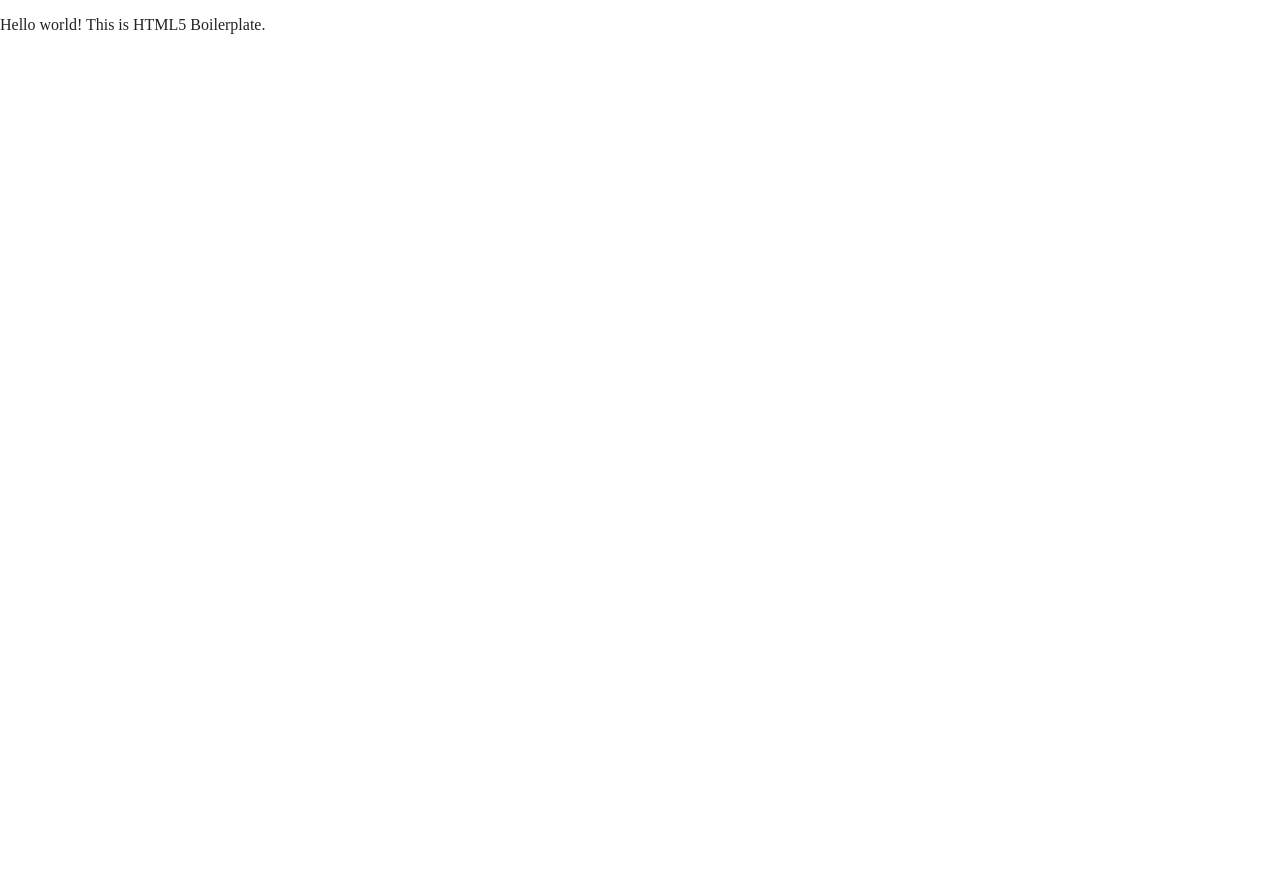
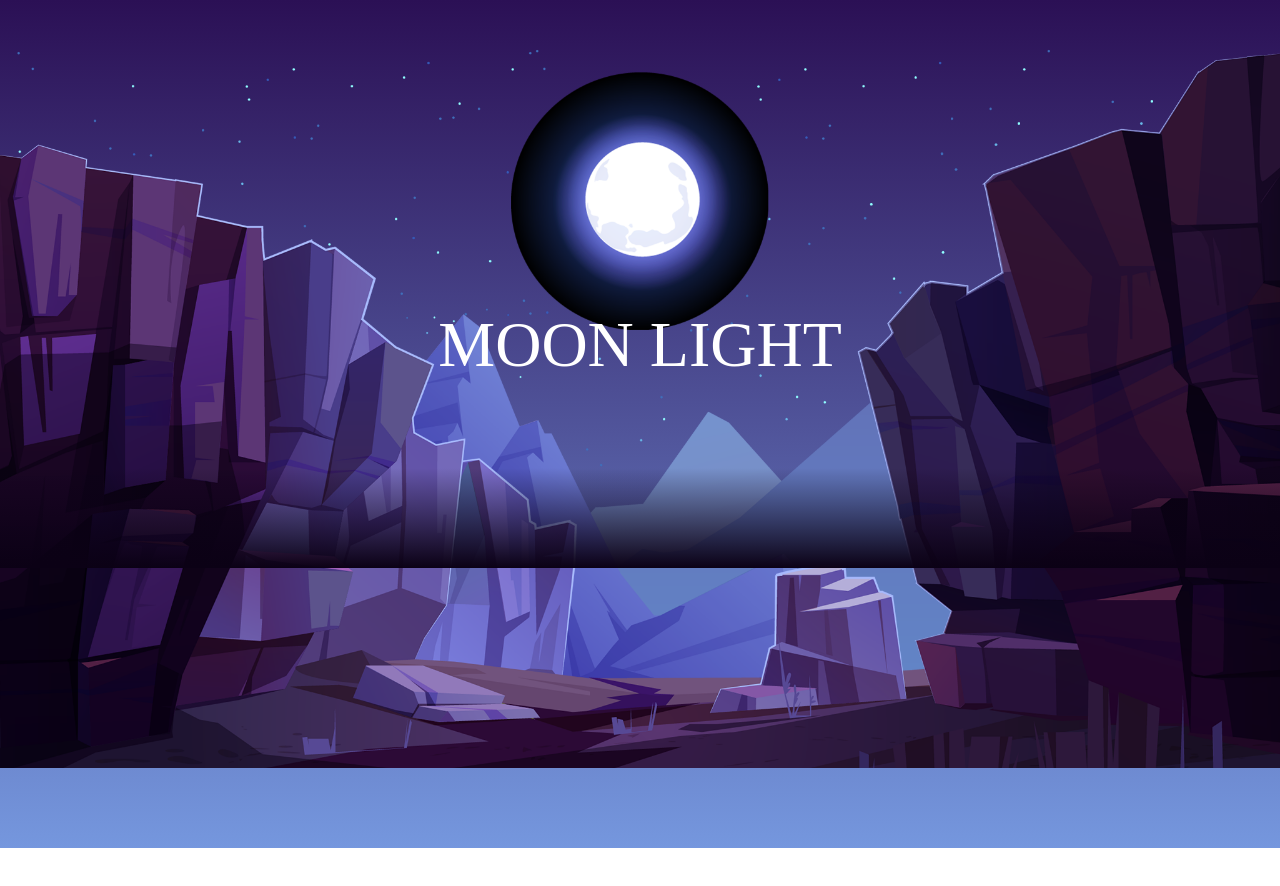
Before and after one commit to intelcoder/css-tricks, a website built with Parcel: page index.html in a window 1280 px wide. Shown: the top 886 px of the page. Before the commit the page ends 800 px from the top, so only its background shows below. Built offline with nearby package versions, Linux system fonts and the light colour scheme.

Commit message:
parellax basic

```diff
--- /dev/null
+++ b/css/parellax.css
@@ -0,0 +1,53 @@
+.main {
+  padding-top: 48px;
+  width: 100%;
+  height: 100vh;
+  background: linear-gradient(#2b1055, #7597de);
+}
+
+section {
+  width: 100%;
+  height: 65%;
+  position: relative;
+  display: flex;
+  align-items: center;
+  justify-content: center;
+}
+section::after {
+  content: "";
+  position: absolute;
+  background: linear-gradient(to top, #0B0115, transparent);
+  width: 100%;
+  height: 100px;
+  left: 0;
+  bottom: 0;
+}
+
+section img {
+  width: 100%;
+  position: absolute;
+  top: 0;
+  object-fit: cover;
+}
+
+section img#moon {
+  background-blend-mode: screen;
+}
+
+#text {
+  position: absolute;
+  top: 50%;
+  font-size: 4rem;
+  color: white;
+  text-transform: uppercase;
+  transform: translateX(-200%);
+
+
+}
+
+.long-text {
+  margin: 0;
+  padding: 24px;
+  background: #0B0115;
+  color: white;
+}
--- a/index.html
+++ b/index.html
@@ -18,6 +18,7 @@
 
   <link rel="stylesheet" href="css/normalize.css">
   <link rel="stylesheet" href="css/main.css">
+  <link rel="stylesheet" href="css/parellax.css">
 
   <meta name="theme-color" content="#fafafa">
 </head>
@@ -25,10 +26,43 @@
 <body>
 
   <!-- Add your site or application content here -->
-  <p>Hello world! This is HTML5 Boilerplate.</p>
+  <div class="main">
+
+    <section>
+      <img id="star" src="/img/stars.png" />
+      <img id="moon" src="/img/moon.png" />
+      <img id="mBehind" src="/img/mountains_behind.png" />
+      <div id="text">Moon light</div>
+      <img id="mFront" src="/img/mountains_front.png" />
+    </section>
+    <div style="height: 100vh">
+      <p class="long-text">
+
+      </p>
+
+    </div>
+  </div>
   <script src="js/vendor/modernizr-3.11.2.min.js"></script>
   <script src="js/plugins.js"></script>
   <script src="js/main.js"></script>
+
+  <script>
+    document.addEventListener('scroll', () => {
+      const scrollY = window.scrollY
+
+      const star = document.querySelector('#star')
+      const moon = document.querySelector('#moon')
+      const mBehind = document.querySelector('#mBehind')
+      const mFront = document.querySelector('#mFront')
+      const text = document.querySelector('#text')
+
+      moon.style.transform = `translateY(${scrollY * 1.5}px)`
+      mBehind.style.transform = `translateY(${scrollY * -0.25}px)`
+      text.style.transform = `translateX(${scrollY}%)`
+
+    })
+
+  </script>
 
   <!-- Google Analytics: change UA-XXXXX-Y to be your site's ID. -->
   <script>
```
Also changed, not shown: img/moon.png (added), img/mountains_behind.png (added), img/mountains_front.png (added), img/stars.png (added).
